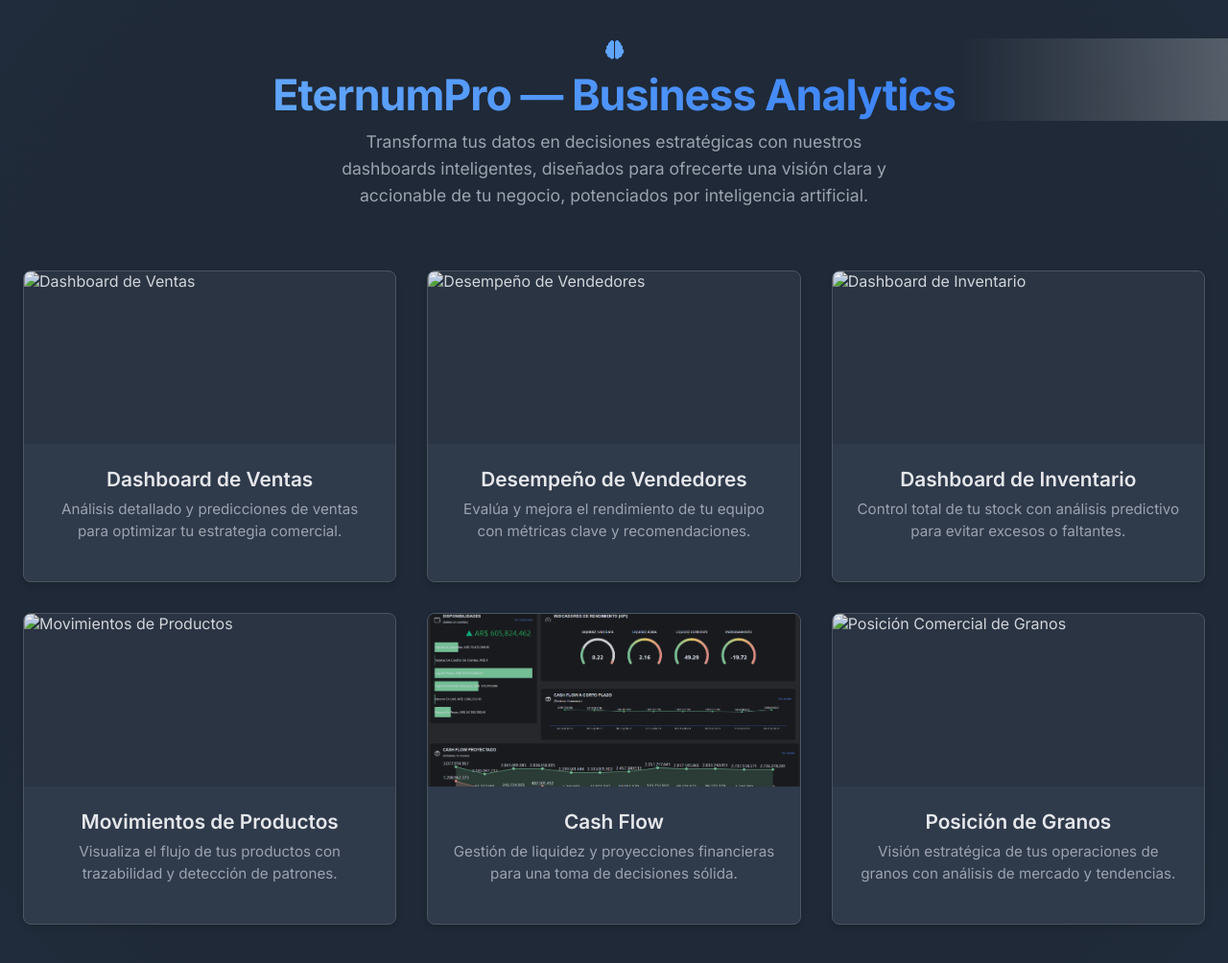
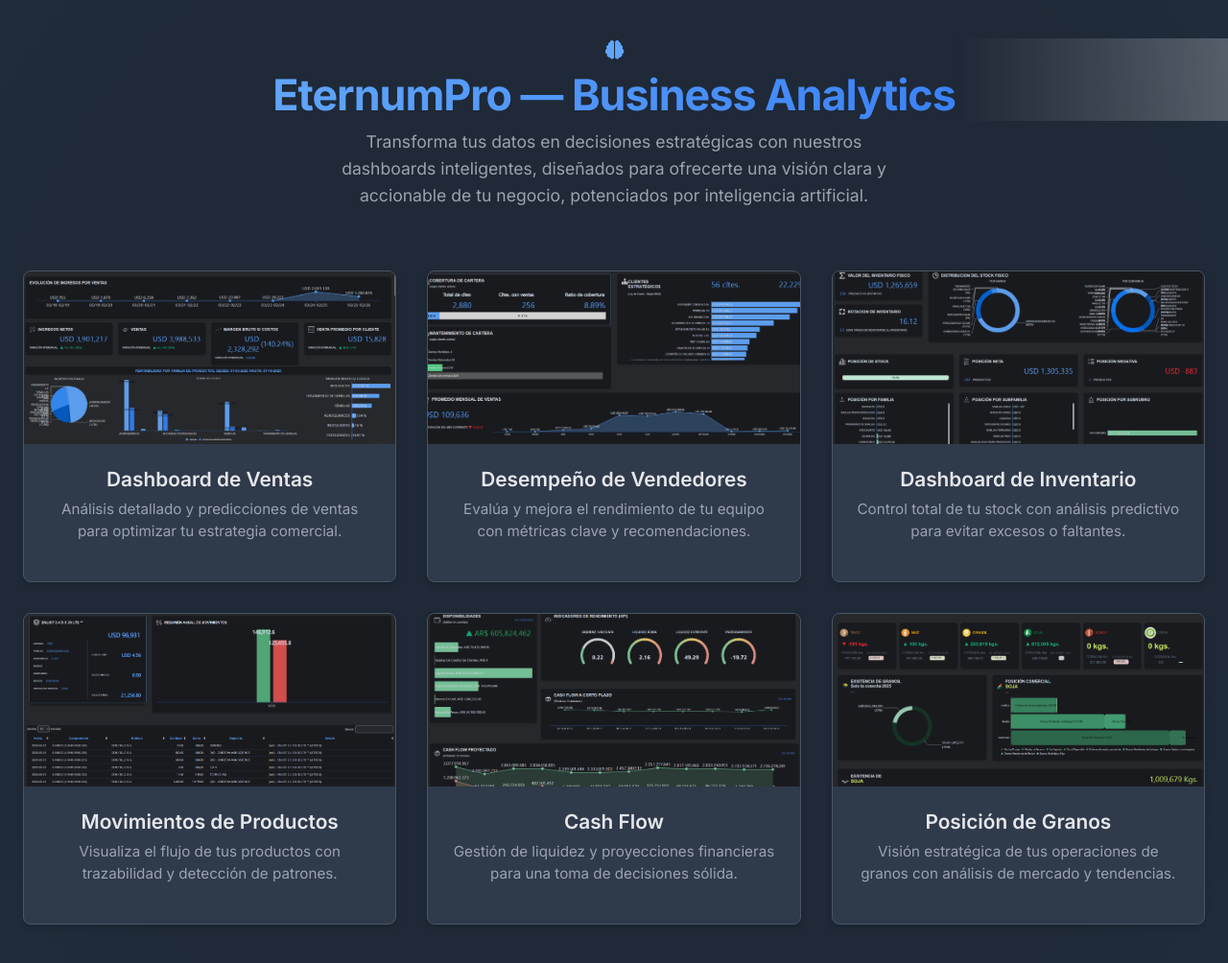
Before and after one commit to marcoscastello-gif/EternumBI, a plain HTML site: page index.html in a window 1280 px wide. Shown: the top 1004 px of the page at 96% size. Drawn offline with Linux system fonts and the light colour scheme.

Commit message:
Update index.html

```diff
--- a/index.html
+++ b/index.html
@@ -258,7 +258,7 @@
       <a href="https://docker-master-01.sytes.net:51493/pentaho/api/repos/%3Ahome%3Acpinto%40donitaloweb.com.ar%3ADashboard%20de%20ventas%20(DON%20ITALO).wcdf/generatedContent"
          class="card" target="_blank" rel="noopener">
         <div class="card-image-wrapper">
-          <img src="Images/Dashboard de Ventas.png" alt="Dashboard de Ventas" />
+          <img src="Images/dashboard_ventas.png" alt="Dashboard de Ventas" />
           <i class="fas fa-chart-line card-overlay-icon"></i>
         </div>
         <div class="card-content">
@@ -271,7 +271,7 @@
       <a href="https://docker-master-01.sytes.net:51493/pentaho/api/repos/%3Ahome%3Acpinto%40donitaloweb.com.ar%3ADesempe%C3%B1o%20de%20vendedores%20(DON%20ITALO).wcdf/generatedContent"
          class="card" target="_blank" rel="noopener">
         <div class="card-image-wrapper">
-          <img src="Images/Desempeño de vendedores.png" alt="Desempeño de Vendedores" />
+          <img src="Images/desempeno_vendedores.png" alt="Desempeño de Vendedores" />
           <i class="fas fa-users-cog card-overlay-icon"></i>
         </div>
         <div class="card-content">
@@ -284,7 +284,7 @@
       <a href="https://docker-master-01.sytes.net:51493/pentaho/api/repos/%3Ahome%3Acpinto%40donitaloweb.com.ar%3ADashboard%20de%20inventario%20(DON%20ITALO).wcdf/generatedContent"
          class="card" target="_blank" rel="noopener">
         <div class="card-image-wrapper">
-          <img src="Images/Dashboard de Inventarios.png" alt="Dashboard de Inventario" />
+          <img src="Images/dashboard_inventarios.png" alt="Dashboard de Inventario" />
           <i class="fas fa-warehouse card-overlay-icon"></i>
         </div>
         <div class="card-content">
@@ -297,7 +297,7 @@
       <a href="https://docker-master-01.sytes.net:51493/pentaho/api/repos/%3Ahome%3Acpinto%40donitaloweb.com.ar%3ADashboard%20Movimientos%20de%20productos%20(DON%20ITALO).wcdf/generatedContent"
          class="card" target="_blank" rel="noopener">
         <div class="card-image-wrapper">
-          <img src="Images/Movimientos de productos.png" alt="Movimientos de Productos" />
+          <img src="Images/movimientos_productos.png" alt="Movimientos de Productos" />
           <i class="fas fa-truck-moving card-overlay-icon"></i>
         </div>
         <div class="card-content">
@@ -310,7 +310,7 @@
       <a href="https://docker-master-01.sytes.net:51493/pentaho/api/repos/%3Ahome%3Acpinto%40donitaloweb.com.ar%3ACash%20Flow%20(DON%20ITALO).wcdf/generatedContent"
          class="card" target="_blank" rel="noopener">
         <div class="card-image-wrapper">
-          <img src="Images/CashFlow.png" alt="CashFlow" />
+          <img src="Images/cashflow.png" alt="CashFlow" />
           <i class="fas fa-dollar-sign card-overlay-icon"></i>
         </div>
         <div class="card-content">
@@ -323,7 +323,7 @@
       <a href="https://docker-master-01.sytes.net:51493/pentaho/api/repos/%3Ahome%3Acpinto%40donitaloweb.com.ar%3APosicion%20de%20granos%20(DON%20ITALO).wcdf/generatedContent"
          class="card" target="_blank" rel="noopener">
         <div class="card-image-wrapper">
-          <img src="Images/Posicion de granos.png" alt="Posición Comercial de Granos" />
+          <img src="Images/posicion_granos.png" alt="Posición Comercial de Granos" />
           <i class="fas fa-seedling card-overlay-icon"></i>
         </div>
         <div class="card-content">
```
